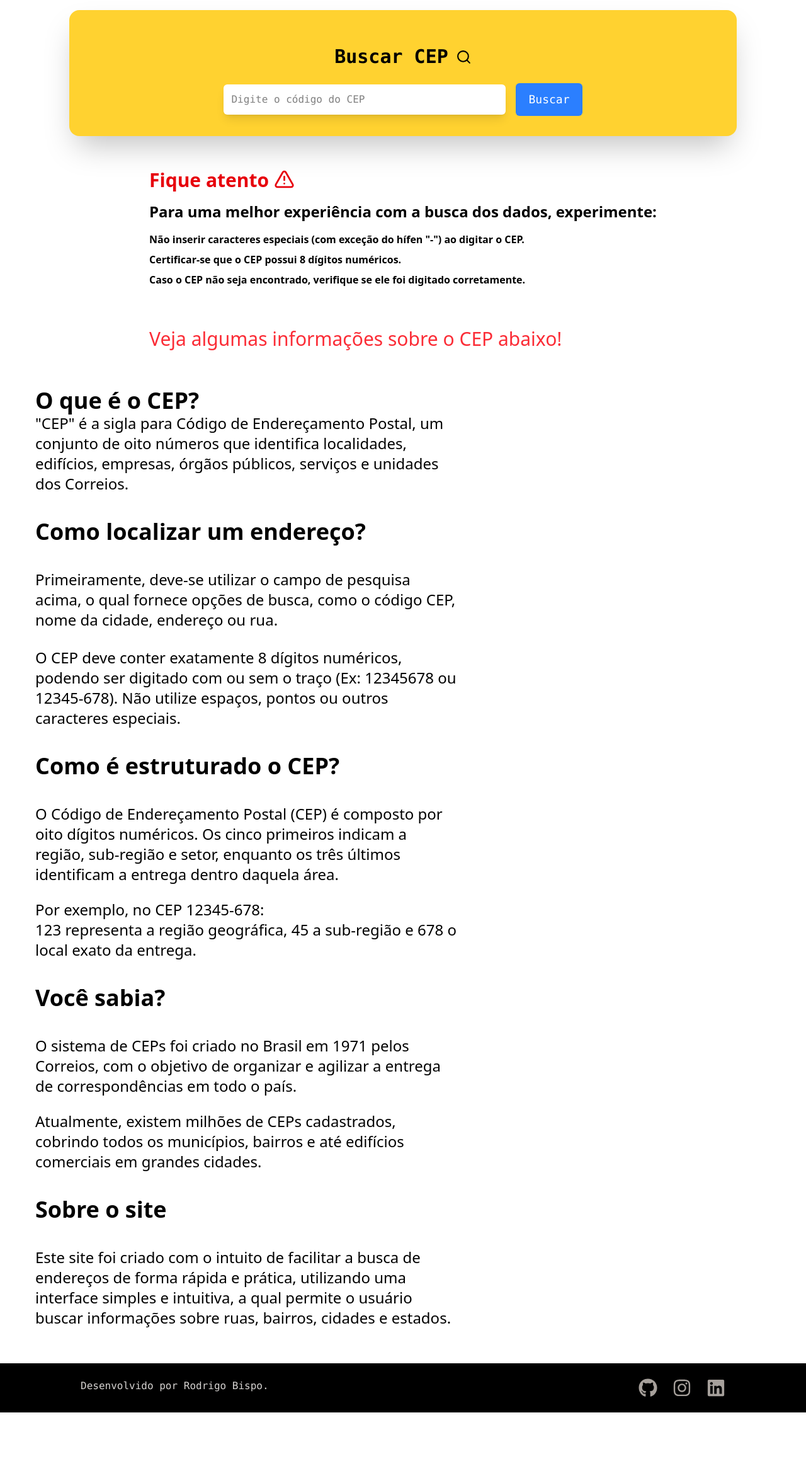
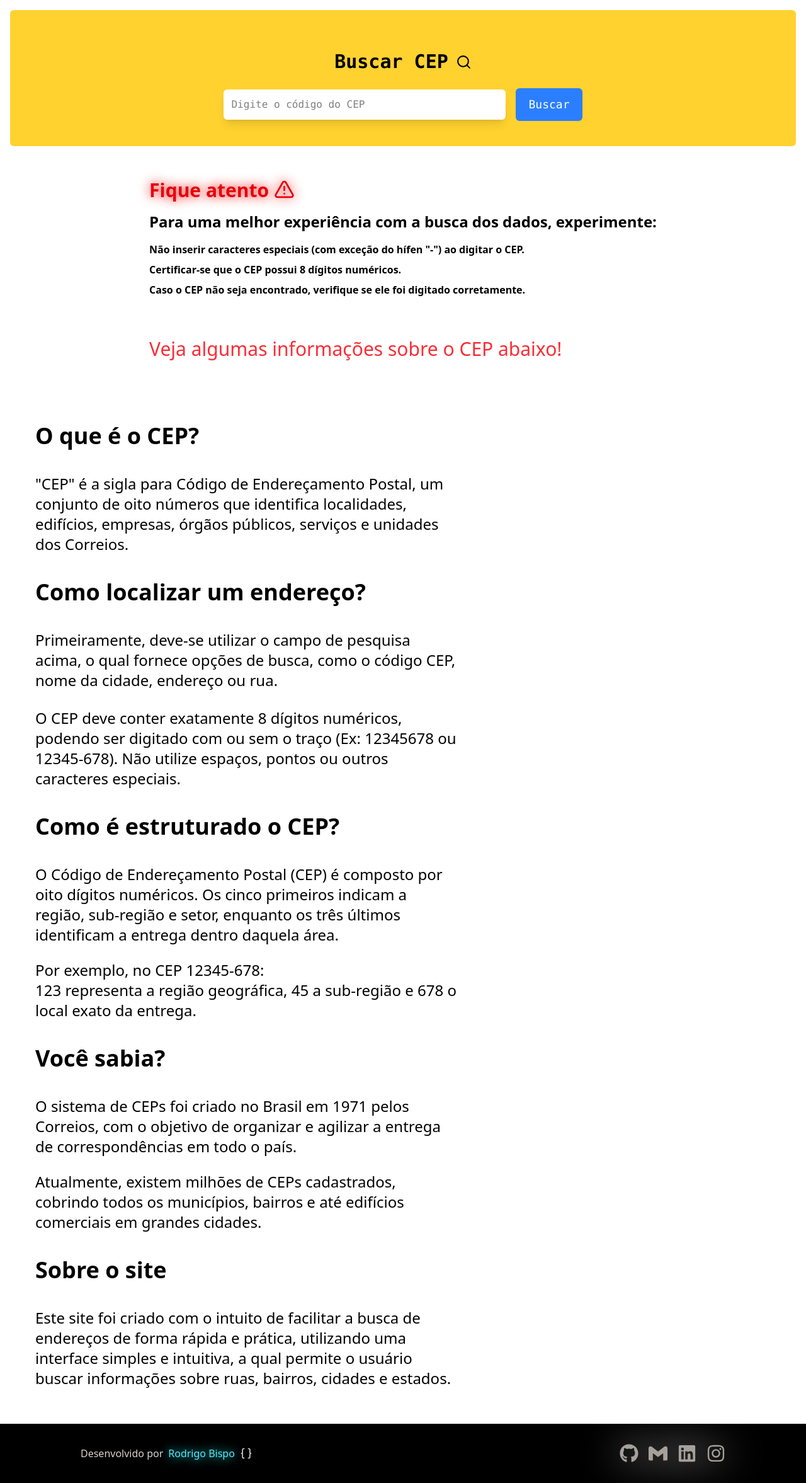
Before and after one commit to rodrigog10/buscar-cep, a Next.js app: page / in a window 1280 px wide. Shown: the whole page at 63% size. Before the commit the page ends 2242 px from the top, so only its background shows below. Built offline with nearby package versions, Linux system fonts and the light colour scheme.

Commit message:
ajustes na estilização geral do site

```diff
--- a/src/app/components/AboutSection.tsx
+++ b/src/app/components/AboutSection.tsx
@@ -12,7 +12,7 @@ export default function AboutSection() {
     >
       <div className="w-full text-left p-10 ">
         <FadeInSection>
-          <h1 className="text-4xl  font-bold ">O que é o CEP?</h1>
+          <h1 className="text-4xl  font-bold my-10 ">O que é o CEP?</h1>
 
           <p className="text-2xl max-w-2xl ">
             "CEP" é a sigla para Código de Endereçamento Postal, um conjunto de
--- a/src/app/components/AlertBox.tsx
+++ b/src/app/components/AlertBox.tsx
@@ -1,4 +1,4 @@
-'use client';
+"use client";
 
 import { TriangleAlert } from "lucide-react";
 import { FadeInSection } from "./FadeInSection";
@@ -7,7 +7,7 @@ export default function AlertBox() {
   return (
     <FadeInSection>
       <div className="w-full items-start text-left flex flex-col mt-8 p-5">
-        <h2 className="text-3xl font-bold text-red-600 mb-4 flex gap-x-2">
+        <h2 className="text-3xl font-bold drop-shadow-[0_0_9px_red] text-red-600  mb-4 flex gap-x-2">
           Fique atento <TriangleAlert size={33} />
         </h2>
         <div className="font-bold">
@@ -15,13 +15,15 @@ export default function AlertBox() {
             Para uma melhor experiência com a busca dos dados, experimente:
           </h1>
           <p className="mb-2">
-            Não inserir caracteres especiais (com exceção do hífen "-") ao digitar o CEP.
+            Não inserir caracteres especiais (com exceção do hífen "-") ao
+            digitar o CEP.
           </p>
           <p className="mb-2">
             Certificar-se que o CEP possui 8 dígitos numéricos.
           </p>
           <p>
-            Caso o CEP não seja encontrado, verifique se ele foi digitado corretamente.
+            Caso o CEP não seja encontrado, verifique se ele foi digitado
+            corretamente.
           </p>
         </div>
         <h1 className="text-3xl mt-16 text-red-500">
--- a/src/app/components/Footer.tsx
+++ b/src/app/components/Footer.tsx
@@ -1,21 +1,51 @@
+import { Braces } from "lucide-react";
 import { FaGithub, FaInstagram, FaLinkedin } from "react-icons/fa";
+import { SiGmail } from "react-icons/si";
 
 export default function Footer() {
   return (
-    <footer className="bg-black w-full px-6 py-6">
-      <div className="max-w-5xl mx-auto flex flex-col md:flex-row items-center md:items-start justify-between gap-4">
-        <h1 className="font-mono text-stone-300 text-center md:text-left">
-          Desenvolvido por Rodrigo Bispo.
-        </h1>
+    <footer className="bg-black w-full px-6 py-8">
+      <div className="max-w-5xl mx-auto flex flex-col md:flex-row items-center justify-center md:justify-between gap-6">
+        {/* Texto "Desenvolvido por" - agora perfeitamente centralizado */}
+        <div className="flex items-center gap-2">
+          <span className="text-stone-300">Desenvolvido por</span>
+          <span className="text-cyan-300 drop-shadow-[0_0_8px_cyan]">
+            Rodrigo Bispo
+          </span>
+          <Braces className="text-stone-300" size={20} />
+        </div>
 
-        <div className="flex gap-6 justify-center md:justify-start">
+        {/* Redes sociais em coluna */}
+        <div className="flex rounded-md drop-shadow-[0_0_30px_white] items-center md:items-end gap-3">
+
+          <div className="flex gap-4">
             <a
               href="https://github.com/rodrigog10"
               target="_blank"
               rel="noopener noreferrer"
             >
               <FaGithub
-              className="text-stone-400 transition duration-300 hover:text-gray-500"
+                className="text-stone-400 hover:text-gray-500 transition duration-300"
+                size={30}
+              />
+            </a>
+            <a
+              href="mailto:rodrigobisppo123@gmail.com"
+              target="_blank"
+              rel="noopener noreferrer"
+            >
+              <SiGmail
+                className="text-stone-400 hover:text-red-400 transition duration-300"
+                size={30}
+              />
+            </a>
+            <a
+              href="https://www.linkedin.com/in/rodrigo-bispo-7854a9324/"
+              target="_blank"
+              rel="noopener noreferrer"
+            >
+              <FaLinkedin
+                className="text-stone-400 hover:text-blue-500 transition duration-300"
                 size={30}
               />
             </a>
@@ -25,22 +55,13 @@ export default function Footer() {
               rel="noopener noreferrer"
             >
               <FaInstagram
-              className="text-stone-400 transition duration-300 hover:text-pink-500"
-              size={30}
-            />
-          </a>
-          <a
-            href="https://www.linkedin.com/in/rodrigo-bispo-7854a9324/"
-            target="_blank"
-            rel="noopener noreferrer"
-          >
-            <FaLinkedin
-              className="text-stone-400 transition duration-300 hover:text-blue-500"
+                className="text-stone-400 hover:text-pink-500 transition duration-300"
                 size={30}
               />
             </a>
           </div>
         </div>
+      </div>
     </footer>
   );
 }
--- a/src/app/components/InputField.tsx
+++ b/src/app/components/InputField.tsx
@@ -1,5 +1,6 @@
 "use client";
 import { useState } from "react";
+
 
 interface CepData {
   cep: string;
@@ -44,15 +45,22 @@ export default function InputField() {
     }
   };
 
+  const handleKeyPress = (e: React.KeyboardEvent) => {
+    if (e.key === "Enter") {
+      handleSearch();
+    }
+  };
+
   return (
     <>
-      <div className="flex md:flex-row justify-center items-center gap-4 w-full px-4 max-w-4xl mx-auto">
+      <div className="flex md:flex-row justify-center items-center gap-4 w-full mx-auto">
         <input
           type="text"
           placeholder="Digite o código do CEP"
           className="font-mono w-full md:max-w-md bg-white shadow-lg p-3 rounded-md"
           value={cep}
           onChange={(e) => setCep(e.target.value)}
+          onKeyDown={handleKeyPress}
         />
         <button
           onClick={handleSearch}
@@ -66,19 +74,33 @@ export default function InputField() {
       {error && <p className="text-red-500 text-center mt-4">{error}</p>}
 
       {data && (
-        <div className="text-base sm:text-lg md:text-xl p-4 mt-6 max-w-3xl mx-auto overflow-x-auto">
+        <>
+        <div className="font-mono text-base sm:text-lg md:text-xl p-4 mt-6 max-w-3xl mx-auto overflow-x-auto">
           <h2 className="text-lg sm:text-xl font-semibold mb-3">Resultado:</h2>
           <ul className="space-y-2">
-            <li><strong>CEP:</strong> {data.cep}</li>
-            <li><strong>Logradouro:</strong> {data.logradouro}</li>
-            <li><strong>Bairro:</strong> {data.bairro}</li>
-            <li><strong>Cidade:</strong> {data.localidade}</li>
-            <li><strong>Estado:</strong> {data.uf}</li>
+            <li>
+              <strong>CEP:</strong> {data.cep}
+            </li>
+            <li>
+              <strong>Logradouro:</strong> {data.logradouro}
+            </li>
+            <li>
+              <strong>Bairro:</strong> {data.bairro}
+            </li>
+            <li>
+              <strong>Cidade:</strong> {data.localidade}
+            </li>
+            <li>
+              <strong>Estado:</strong> {data.uf}
+            </li>
             {data.complemento && (
-              <li><strong>Complemento:</strong> {data.complemento}</li>
+              <li>
+                <strong>Complemento:</strong> {data.complemento}
+              </li>
             )}
           </ul>
         </div>
+        </>
       )}
     </>
   );
--- a/src/app/page.tsx
+++ b/src/app/page.tsx
@@ -2,16 +2,19 @@ import { Header } from "./components/Header";
 import InputField from "./components/InputField";
 import AlertBox from "./components/AlertBox";
 import AboutSection from "./components/AboutSection";
+import { FadeInSection } from "./components/FadeInSection";
 
 export default function Home() {
   return (
+    <FadeInSection>
     <div className="flex flex-col justify-center items-center p-4 font-light">
-      <div className="bg-amber-300 p-8 rounded-2xl shadow-2xl w-265 text-center">
+      <div className="bg-amber-300 p-10 rounded-md w-full text-center">
         <Header />
         <InputField />
       </div>
       <AlertBox/>
       <AboutSection />
     </div>
+    </FadeInSection>
   );
 }
```
Lines whose indentation alone changed are shown as unchanged.
